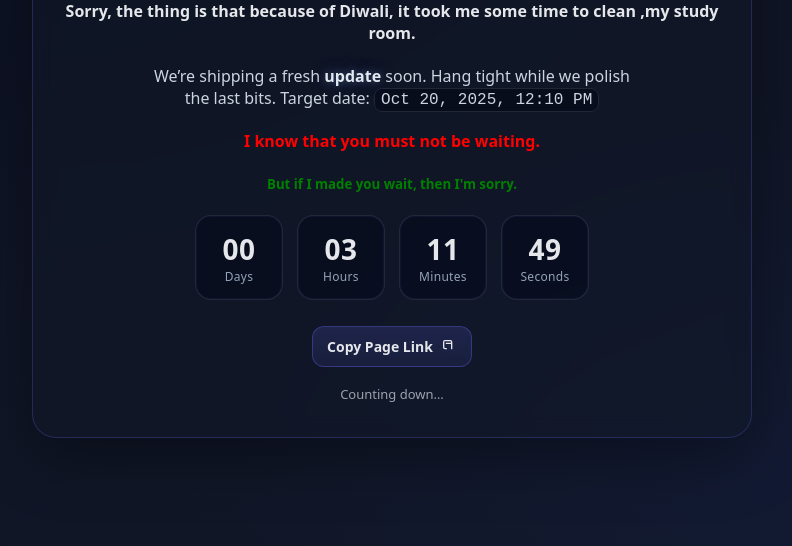
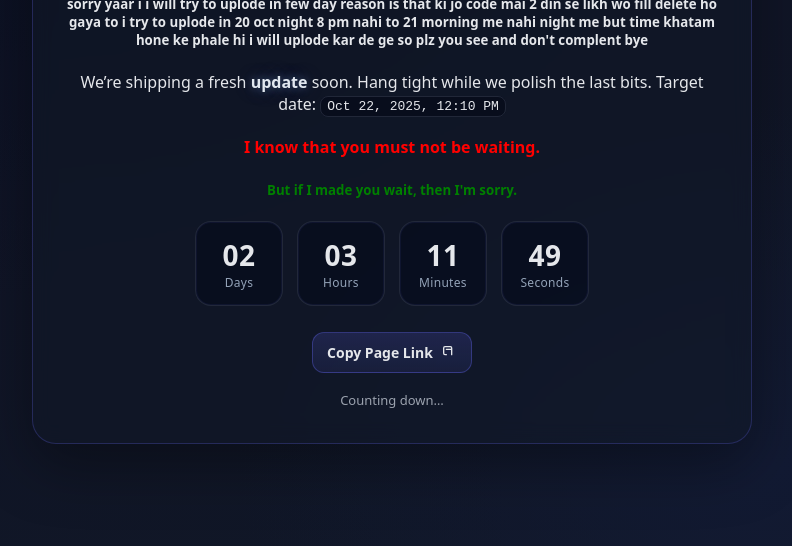
Before and after one commit to 75raj/27, a plain HTML site: page index.html in a window 1280 px wide. Shown: the part 254-800 px from the top of the page, without its empty margins (248-1040 px from the left). Drawn offline with Linux system fonts and the light colour scheme.

Commit message:
Update index.html

```diff
--- a/index.html
+++ b/index.html
@@ -110,7 +110,10 @@
   <div class="card">
     <div class="badge"><span class="pulse"></span>Work in progress</div>
     <h1>Update in few days</h1>
-   <h4>Sorry, the thing is that because of Diwali, it took me some time to clean ,my  study room.</h4> <p class="sub">
+
+    <h5>sorry yaar i i will try to uplode in few day reason is that ki jo code mai 2 din se likh wo fill delete ho gaya to i try to uplode in 20 oct   night 8 pm nahi to 21 morning me nahi night me
+        but time khatam hone ke phale hi i will uplode kar de ge so plz you see and don't complent  bye
+ </h5>
       We’re shipping a fresh <span class="glow">update</span> soon. Hang tight while we polish the last bits.
       Target date: <code id="target"></code>
    <h4 style="color: red;">I know that you must not be waiting.</h4>
@@ -151,7 +154,7 @@
   <script>
     // === EDIT THIS DATE ===
     // Use your planned release date/time (local time). Format: YYYY-MM-DDTHH:MM:SS
-    const TARGET_DATE = "2025-10-20T12:10:00";
+    const TARGET_DATE = "2025-10-22T12:10:00";
 
     // ——————————————————————
     const target = new Date(TARGET_DATE);
```
